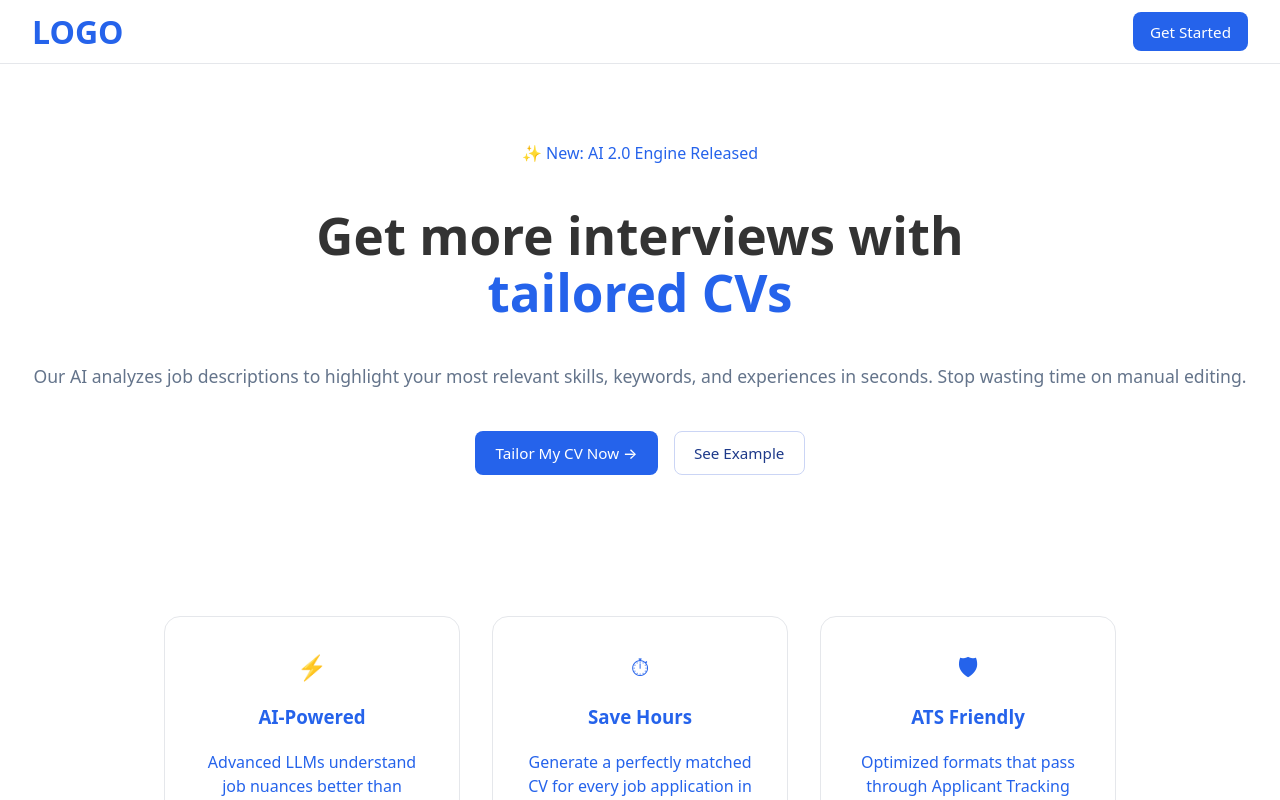
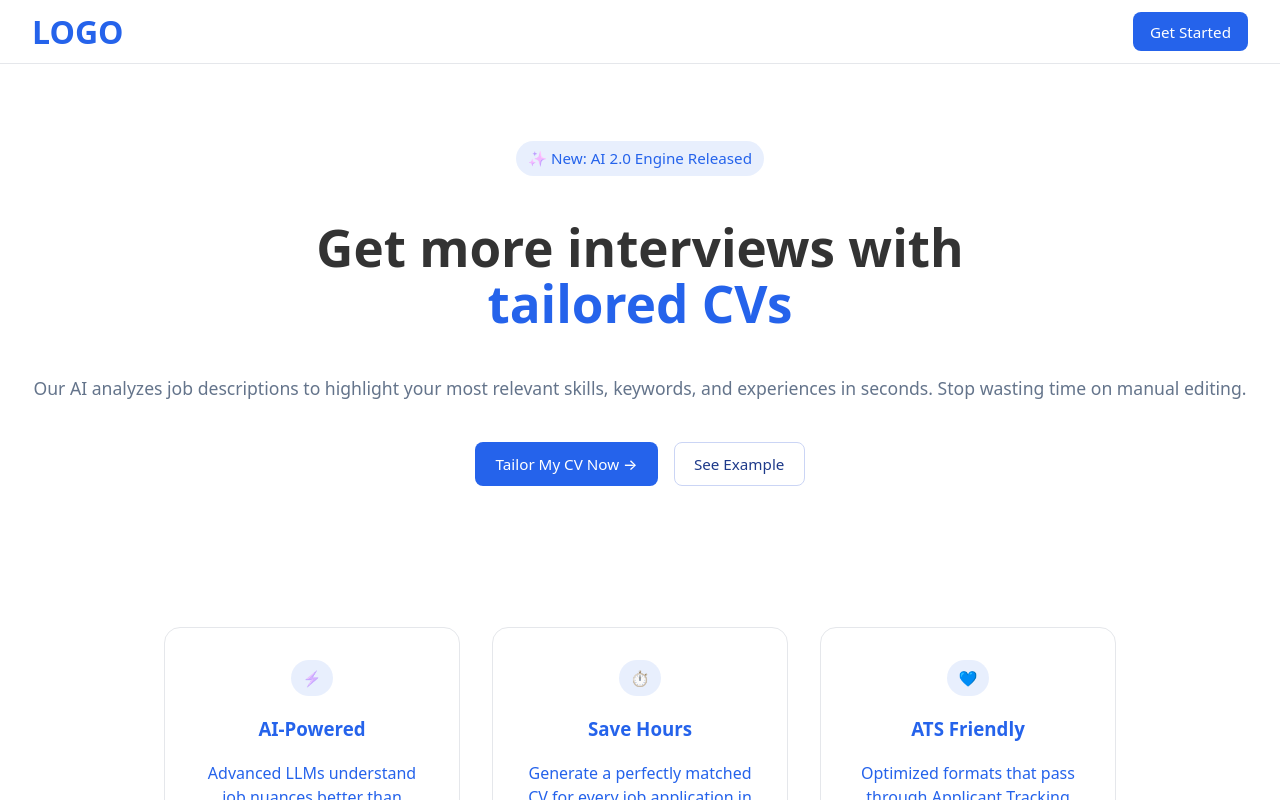
Before and after one commit to kam3ren/Ai-CV-tailoring-tool, a React (Vite) app in the folder ai-cv-frontend/: page / in a window 1280 px wide. Shown: the top 800 px of the page. Built offline with nearby package versions, Linux system fonts and the light colour scheme.

Commit message:
Made landing page but has no functionality. Minor changes may need to be made later, updated README.md.

```diff
--- a/ai-cv-frontend/src/pages/Landing.css
+++ b/ai-cv-frontend/src/pages/Landing.css
@@ -132,6 +132,31 @@ body {
     flex-wrap: wrap;
 }
 
+.announcement {
+    display: inline-flex;
+    align-items: center;
+    gap: 0.5rem;
+
+    background: rgba(37, 99, 235, 0.1);
+    color: #2563eb;
+
+    padding: 0.4rem 0.75rem;
+    border-radius: 999px;
+
+    font-size: var(--text-sm);
+    font-weight: 500;
+}
+
+
+/* Text */
+.announcement-text {
+    white-space: nowrap;
+}
+
+.emoji {
+    filter: hue-rotate(200deg) saturate(150%);
+}
+
 /* =========================
    BUTTONS
 ========================= */
--- a/ai-cv-frontend/src/pages/Landing.jsx
+++ b/ai-cv-frontend/src/pages/Landing.jsx
@@ -18,8 +18,8 @@ function Navbar() {
         <header className="navbar">
             <div className="nav-left">LOGO</div>
 
-            <nav className="nav-right">
-               {/* <a href="#">Pricing</a>
+            <nav className="nav-right"> {/*Commented out as not sure if we need it. - Satwik. */}
+                {/* <a href="#">Pricing</a>
                 <a href="#">Templates</a>
                 <a href="#">Log in</a>*/}
                 <button className="btn primary">Get Started</button>
@@ -33,7 +33,11 @@ function Navbar() {
 function Hero() {
     return (
         <section className="hero">
-            <span className="badge">✨ New: AI 2.0 Engine Released</span>
+
+            <div className="announcement">
+                <span className="announcement-text"><span className="emoji">✨</span> New: AI 2.0 Engine Released</span>
+            </div>
+
             <h1 className="title-part1" style={{ color: '#333' }}>Get more interviews with
                 <br />
                 <span className="highlight" style={{ color: '#2563eb' }}>tailored CVs</span>
@@ -55,17 +59,17 @@ function Features() {
     return (
         <section className="features">
             <div className="feature-card">
-                <div className="icon">⚡</div>
+                <div className="announcement"> <div className="emoji">⚡</div></div>
                 <h3>AI-Powered</h3>
                 <p>Advanced LLMs understand job nuances better than simple keyword matchers.</p>
             </div>
             <div className="feature-card">
-                <div className="icon">⏱</div>
+                <div className="announcement"> <div className="emoji">⏱️</div></div>
                 <h3>Save Hours</h3>
                 <p>Generate a perfectly matched CV for every job application in under 30 seconds.</p>
             </div>
             <div className="feature-card">
-                <div className="icon">🛡</div>
+                <div className="announcement"> <div className="emoji">❤️</div></div>
                 <h3>ATS Friendly</h3>
                 <p>Optimized formats that pass through Applicant Tracking Systems with ease.</p>
             </div>
```
Also changed, not shown: 1 other file (tests, documents, lock files or other folders).
